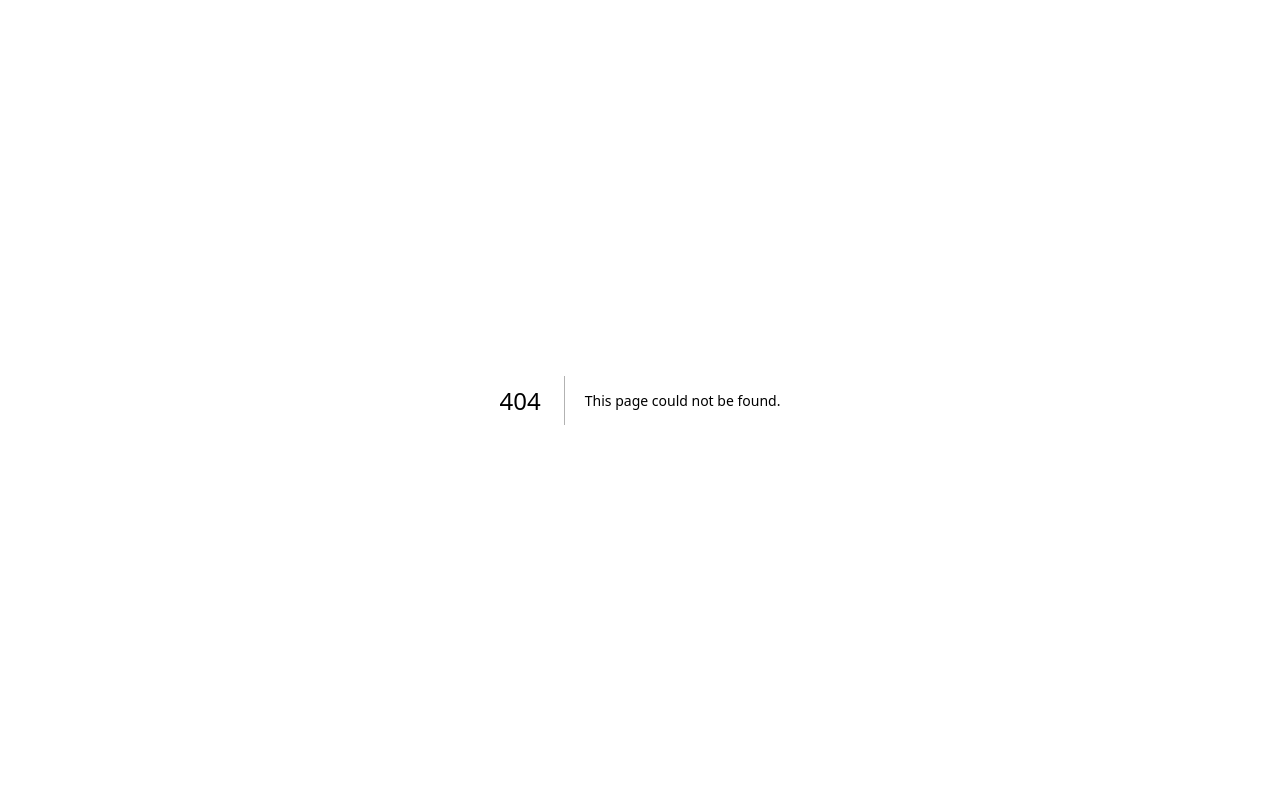
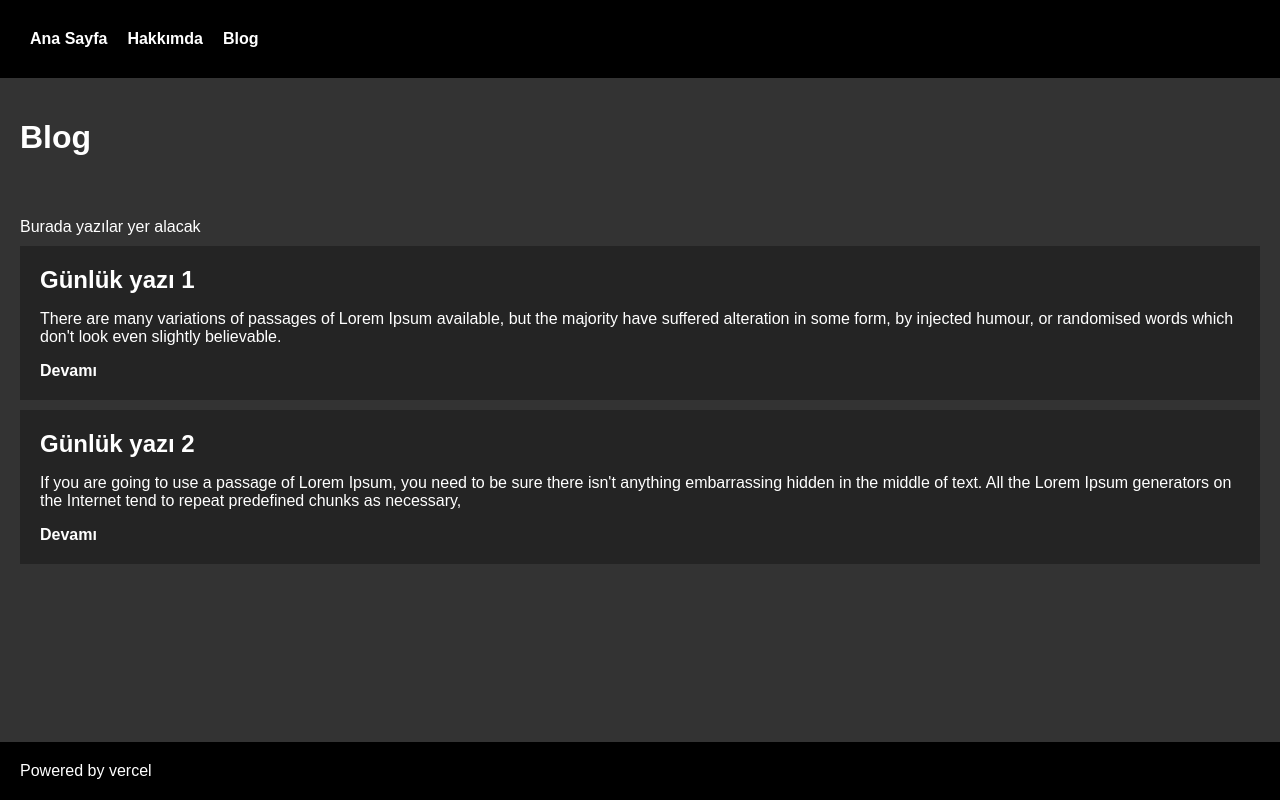
Before and after one commit to OmerYALTIRIK/nextjs-blog, a Next.js app: page /blog in a window 1280 px wide. Before the commit this address had no page. Built offline with nearby package versions, Linux system fonts and the light colour scheme.

Commit message:
Blog sayfaları eklendi

```diff
--- a/components/Header.js
+++ b/components/Header.js
@@ -12,5 +12,6 @@
   <HeaderDiv>
     <Button href="/">Ana Sayfa</Button>
     <Button href="/about">Hakkımda</Button>
+    <Button href="/blog">Blog</Button>
   </HeaderDiv>
 );
--- /dev/null
+++ b/pages/blog/index.js
@@ -0,0 +1,49 @@
+import Layout from "../../components/Layout";
+import styled from "styled-components";
+import Button from "../../components/Button";
+
+const blogContents = [
+  {
+    href: "gunluk-1",
+    title: "Günlük yazı 1",
+    text: "There are many variations of passages of Lorem Ipsum available, but the majority have suffered alteration in some form, by injected humour, or randomised words which don't look even slightly believable.",
+  },
+  {
+    href: "gunluk-2",
+    title: "Günlük yazı 2",
+    text: "If you are going to use a passage of Lorem Ipsum, you need to be sure there isn't anything embarrassing hidden in the middle of text. All the Lorem Ipsum generators on the Internet tend to repeat predefined chunks as necessary,",
+  },
+];
+
+const H2 = styled.h2`
+  margin: 0;
+`;
+
+const BlogDiv = styled.div`
+  background-color: rgba(0, 0, 0, 0.3);
+  padding: 20px;
+  box-sizing: border-box;
+`;
+
+const BlogWrapper = styled.div`
+  margin-top: 10px;
+  display: grid;
+  gap: 10px;
+`;
+
+export default () => {
+  return (
+    <Layout title="Blog">
+      Burada yazılar yer alacak
+      <BlogWrapper>
+        {blogContents.map((item, index) => (
+          <BlogDiv key={index}>
+            <H2>{item.title}</H2>
+            <p>{item.text}</p>
+            <Button href={`/blog/${item.href}`}>Devamı</Button>
+          </BlogDiv>
+        ))}
+      </BlogWrapper>
+    </Layout>
+  );
+};
```
Also changed, not shown: pages/blog/[slug].js (added, +44 -0 lines).
